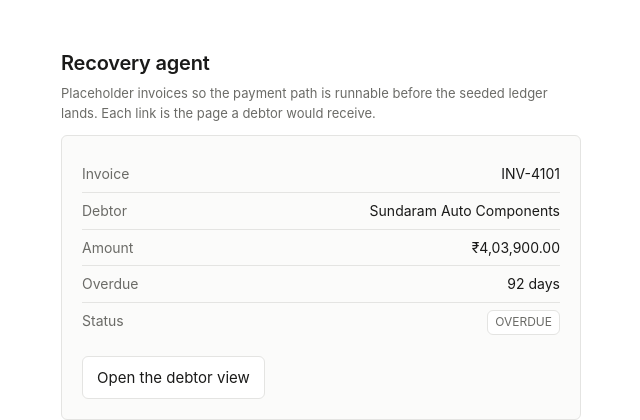
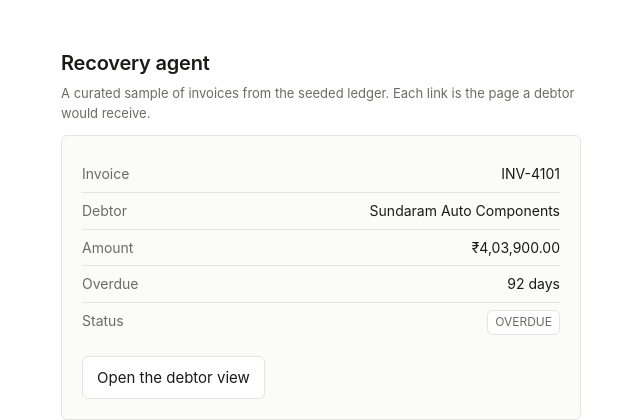
Before and after one commit to uditdaftary/RPay-build-recovery-agent, a FastAPI app: page / in a window 1280 px wide. Shown: the top 420 px of the page, without its empty margins (319-959 px from the left). Run offline with FastAPI, Linux system fonts and the light colour scheme; parts of the project's set-up code (start-up, migrations or seed data) failed here and were passed over.

Commit message:
docs(templates): describe the demo invoices as ledger-backed, not placeholders
index.html still read "Placeholder invoices so the payment path is
runnable before the seeded ledger lands" — the ledger landed in this
same PR and is exactly what the page renders now.

```diff
--- a/app/templates/index.html
+++ b/app/templates/index.html
@@ -4,7 +4,7 @@
 {% block content %}
 <h1>Recovery agent</h1>
 <p class="muted small">
-  Placeholder invoices so the payment path is runnable before the seeded ledger lands.
+  A curated sample of invoices from the seeded ledger.
   Each link is the page a debtor would receive.
 </p>
 
```
